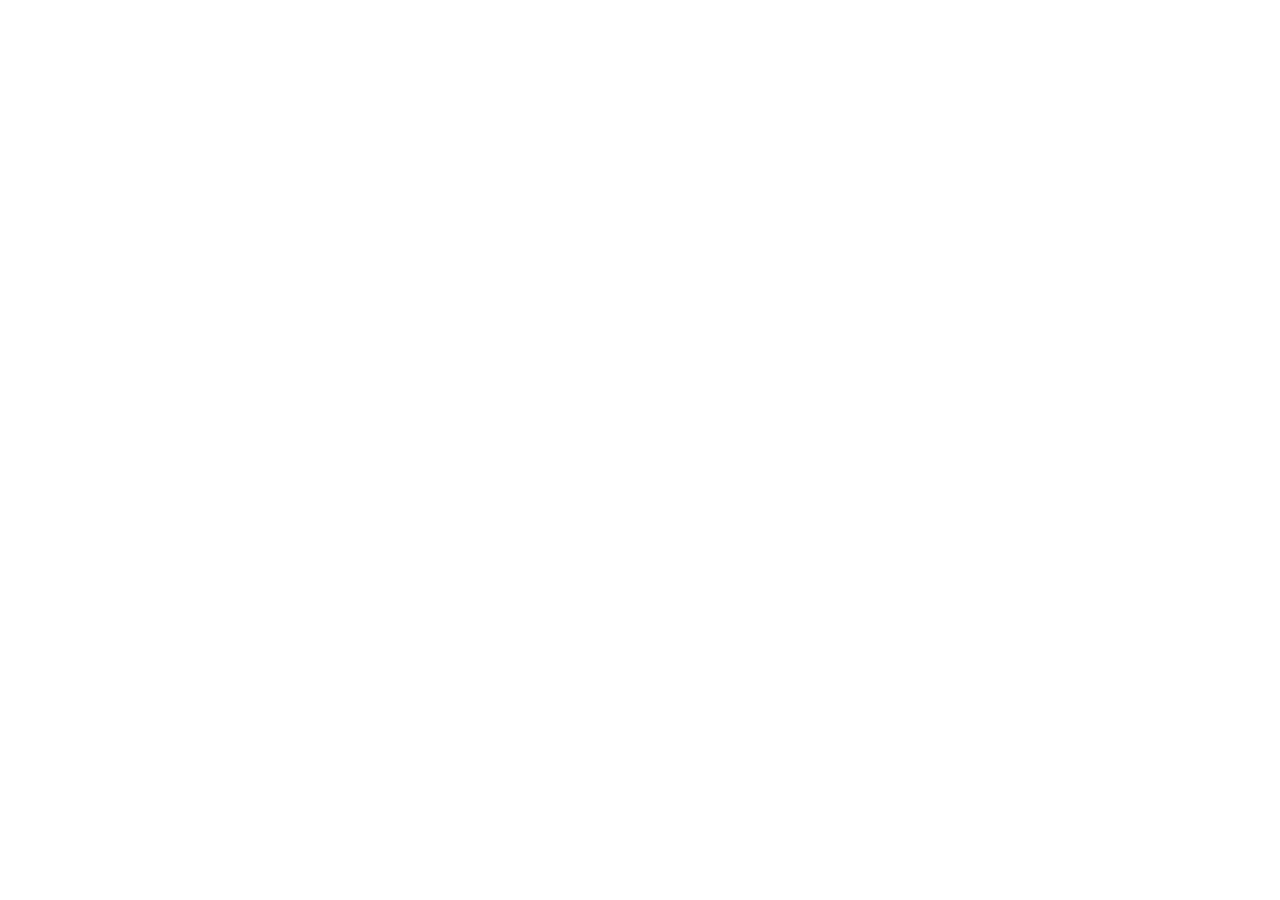
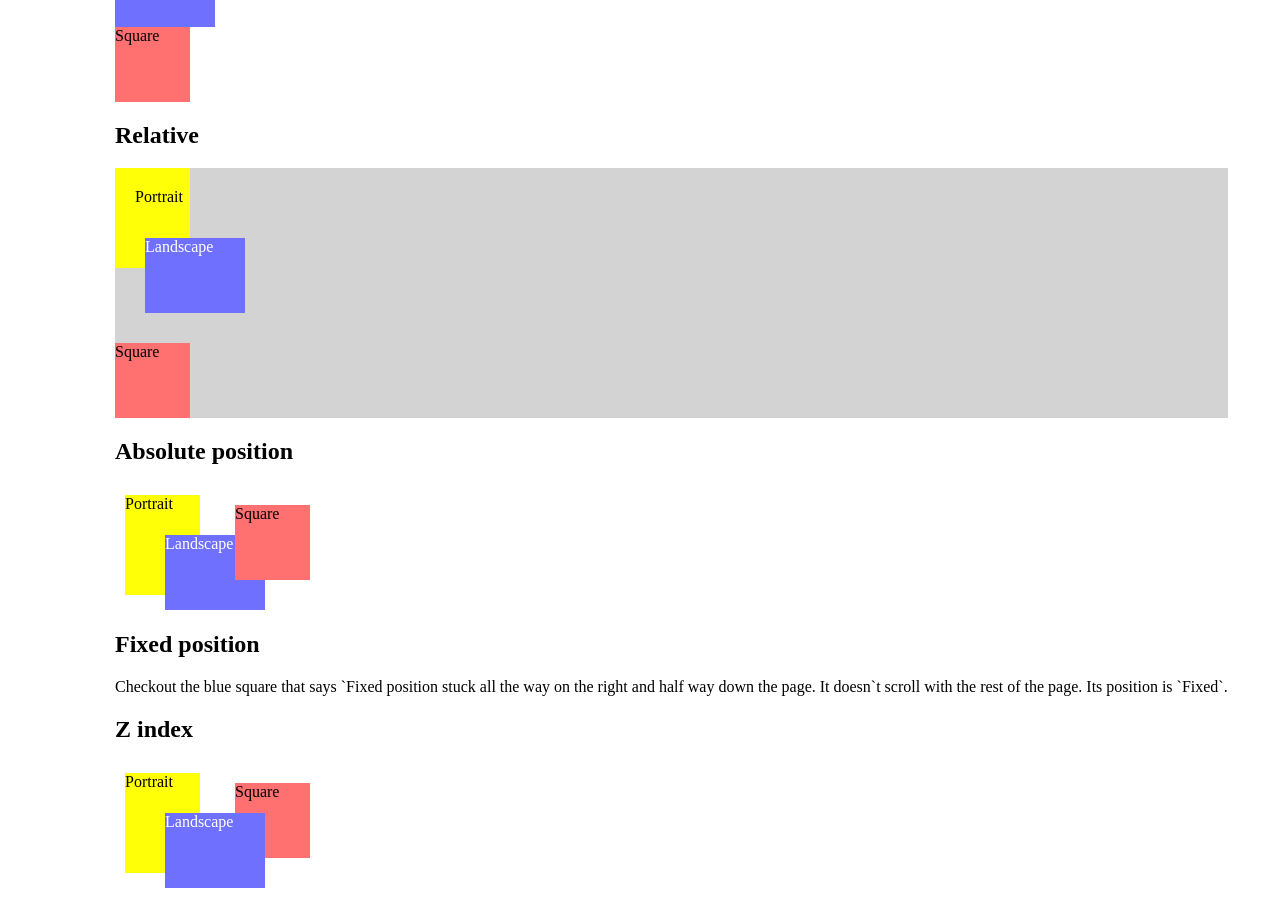
Before and after one commit to SophiaAva03/kambaz-next-js, a Next.js app: page /labs/lab2 in a window 1280 px wide. Shown: the part 2720-3620 px from the top of the page. Before the commit the page ends 2532 px from the top, so only its background shows below. Built offline with nearby package versions, Linux system fonts and the light colour scheme.

Commit message:
lab2 through Zindex

```diff
--- /dev/null
+++ b/app/labs/lab2/Dimensions.tsx
@@ -0,0 +1,22 @@
+export default function Dimensions() {
+    return (
+        <div id="wd-css-dimensions">
+            <h2>Dimension</h2>
+            <div>
+                <div className="wd-dimension-portrait
+                                wd-bg-color-yellow">
+                    Portrait
+                </div>
+                <div className="wd-dimension-landscape
+                                wd-bg-color-blue
+                                wd-fg-color-white">
+                    Landscape
+                </div>
+                <div className="wd-dimension-square
+                                wd-bg-color-red">
+                    Square
+                </div>
+            </div>
+        </div>
+    );
+}
--- /dev/null
+++ b/app/labs/lab2/Positions.tsx
@@ -0,0 +1,53 @@
+export default function Positions() {
+    return(
+        <div>
+            <div id="wd-css-position-relative">
+            <h2>Relative</h2>
+                <div className="wd-bg-color-gray">
+                    <div className="wd-bg-color-yellow
+                                        wd-dimension-portrait">
+                        <div className="wd-pos-relative-nudge-down-right">
+                            Portrait
+                        </div>
+                    </div>
+                    <div className="wd-pos-relative-nudge-up-right
+                                    wd-bg-color-blue
+                                    wd-fg-color-white
+                                    wd-dimension-landscape">
+                        Landscape
+                    </div>
+                    <div className="wd-bg-color-red
+                                    wd-dimension-square">
+                        Square
+                    </div>
+                </div>
+            </div>
+            <div id="wd-css-position-absolute">
+            <h2>Absolute position</h2>
+                <div className="wd-pos-relative">
+                    <div className="wd-pos-absolute-10-10 wd-bg-color-yellow wd-dimension-portrait">
+                        Portrait
+                    </div>
+                    <div className="wd-pos-absolute-50-50 wd-bg-color-blue wd-fg-color-white
+                        wd-dimension-landscape">
+                        Landscape
+                    </div>
+                    <div className="wd-pos-absolute-120-20 wd-bg-color-red wd-dimension-square">
+                        Square
+                    </div>
+                </div>
+                <br /><br /><br /><br /><br /><br /><br />
+            </div>
+            <div id="wd-css-position-fixed">
+            <h2>Fixed position</h2>
+            Checkout the blue square that says `Fixed position stuck all the way on the right and half way down the page. It doesn`t scroll with the rest of the page. Its position is `Fixed`.
+                <div className="wd-pos-fixed
+                    wd-dimension-square wd-bg-color-blue
+                    wd-fg-color-white">
+                    Fixed position
+                </div>
+            </div>
+
+        </div>
+    );
+}
--- /dev/null
+++ b/app/labs/lab2/Zindex.tsx
@@ -0,0 +1,18 @@
+export default function Zindex() {
+    return (
+        <div id="wd-z-index">
+        <h2>Z index</h2>
+            <div className="wd-pos-relative">
+                <div className="wd-pos-absolute-10-10 wd-bg-color-yellow wd-dimension-portrait">
+                Portrait </div>
+                <div className="wd-zindex-bring-to-front wd-pos-absolute-50-50
+                    wd-dimension-landscape wd-bg-color-blue wd-fg-color-white">
+                Landscape </div>
+                <div className="wd-pos-absolute-120-20 wd-bg-color-red wd-dimension-square">
+                Square </div>
+            </div>
+            <br /><br /><br /><br /><br /><br /><br />
+        </div>
+
+    );
+}
--- a/app/labs/lab2/index.css
+++ b/app/labs/lab2/index.css
@@ -89,3 +89,52 @@
 .wd-rounded-corners-inline {
  border-radius: 30px 0px 20px 50px;
 }
+
+
+.wd-dimension-portrait {
+   width: 75px;
+   height: 100px;
+}
+.wd-dimension-landscape {
+   width: 100px;
+   height: 75px;
+}
+.wd-dimension-square {
+   width: 75px;
+   height: 75px;
+}
+
+
+.wd-pos-relative-nudge-up-right {
+   position: relative;
+   bottom: 30px;
+   left: 30px;
+}
+.wd-pos-relative-nudge-down-right {
+   position: relative;
+   top: 20px;
+   left: 20px;
+}
+.wd-pos-relative {
+   position: relative;
+}
+
+.wd-pos-absolute-10-10 {
+   position: absolute;
+   top: 10px; left: 10px; }
+.wd-pos-absolute-50-50 {
+   position: absolute;
+   top: 50px; left: 50px; }
+.wd-pos-absolute-120-20 {
+   position: absolute;
+   top: 20px; left: 120px; }
+
+.wd-pos-fixed {
+  position: fixed;
+  right: 0px;
+  bottom: 50%;
+}
+
+.wd-zindex-bring-to-front {
+   z-index: 10;
+}
--- a/app/labs/lab2/page.tsx
+++ b/app/labs/lab2/page.tsx
@@ -5,6 +5,9 @@
 import Padding from "./Padding";
 import Margins from "./Margins";
 import Corners from "./Corners";
+import Dimensions from "./Dimensions";
+import Positions from "./Positions"
+import Zindex from "./Zindex"
 
 export default function Lab2() {
   return (
@@ -63,6 +66,9 @@
       <Padding />
       <Margins />
       <Corners />
+      <Dimensions />
+      <Positions />
+      <Zindex />
     </div>
   );
 }
```
